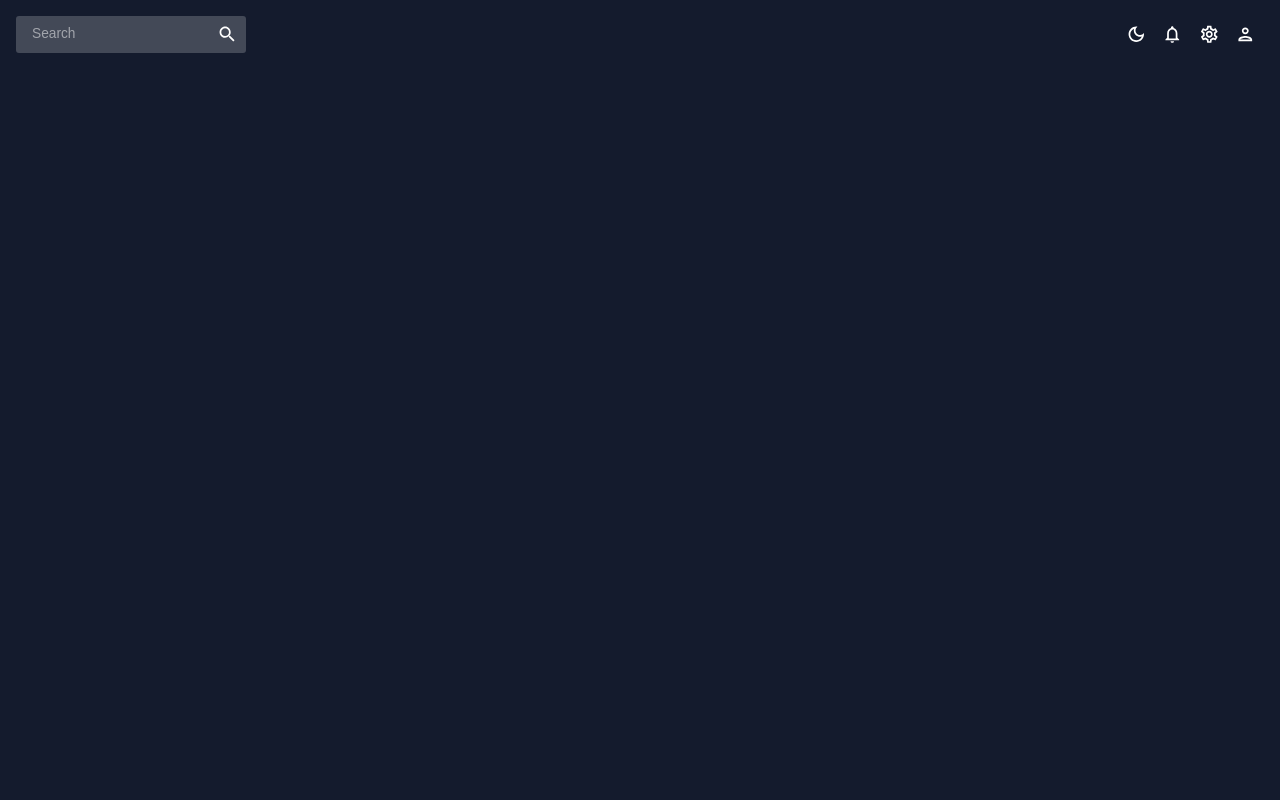
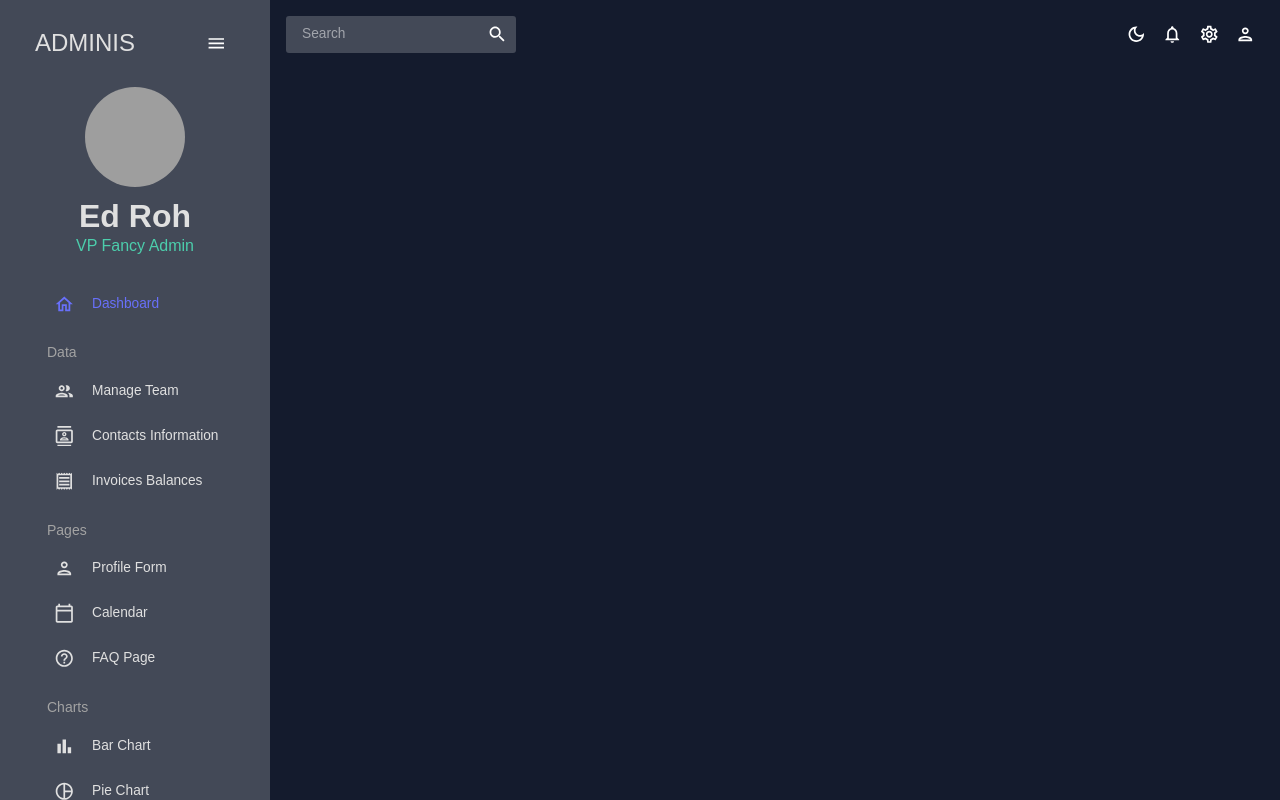
Before and after one commit to jonrob08/react-admin, a React (Create React App) app: page / in a window 1280 px wide. Built offline with nearby package versions, Linux system fonts and the light colour scheme; grey boxes are pictures that could not be loaded; a web font is replaced by a local one.

Commit message:
Add Sidebar and future href logic
Sidebar component has been created with react pro sidebar

```diff
--- a/src/App.js
+++ b/src/App.js
@@ -1,17 +1,21 @@
+import { useState } from "react";
 import { ColorModeContext, useMode } from './theme'
 import { CssBaseline, ThemeProvider } from '@mui/material'
 import Topbar from './scenes/global/Topbar';
+import Sidebar from './scenes/global/Sidebar';
 
 function App() {
   const [ theme, colorMode ] = useMode()
+  const [isSidebar, setIsSidebar] = useState(true);
 
   return (
   <ColorModeContext.Provider value={colorMode}>
     <ThemeProvider theme={theme}>
       <CssBaseline />
       <div className="app">
-        <main className="content">
-          <Topbar />
+      <Sidebar isSidebar={isSidebar} />
+          <main className="content">
+            <Topbar setIsSidebar={setIsSidebar} />
         </main>
       </div>
     </ThemeProvider>
--- a/src/scenes/global/Sidebar.jsx
+++ b/src/scenes/global/Sidebar.jsx
@@ -1,9 +1,228 @@
+import { useState } from "react";
+import { ProSidebar, Menu, MenuItem } from "react-pro-sidebar";
+import { Box, IconButton, Typography, useTheme } from "@mui/material";
+import { Link } from "react-router-dom";
+import "react-pro-sidebar/dist/css/styles.css";
+import { tokens } from "../../theme";
+import HomeOutlinedIcon from "@mui/icons-material/HomeOutlined";
+import PeopleOutlinedIcon from "@mui/icons-material/PeopleOutlined";
+import ContactsOutlinedIcon from "@mui/icons-material/ContactsOutlined";
+import ReceiptOutlinedIcon from "@mui/icons-material/ReceiptOutlined";
+import PersonOutlinedIcon from "@mui/icons-material/PersonOutlined";
+import CalendarTodayOutlinedIcon from "@mui/icons-material/CalendarTodayOutlined";
+import HelpOutlineOutlinedIcon from "@mui/icons-material/HelpOutlineOutlined";
+import BarChartOutlinedIcon from "@mui/icons-material/BarChartOutlined";
+import PieChartOutlineOutlinedIcon from "@mui/icons-material/PieChartOutlineOutlined";
+import TimelineOutlinedIcon from "@mui/icons-material/TimelineOutlined";
+import MenuOutlinedIcon from "@mui/icons-material/MenuOutlined";
+import MapOutlinedIcon from "@mui/icons-material/MapOutlined";
+
+const Item = ({ title, to, icon, selected, setSelected }) => {
+  const theme = useTheme();
+  const colors = tokens(theme.palette.mode);
+  return (
+    <MenuItem
+      active={selected === title}
+      style={{
+        color: colors.grey[100],
+      }}
+      onClick={() => setSelected(title)}
+      icon={icon}
+    >
+      <Typography>{title}</Typography>
+      <Link to={to} />
+    </MenuItem>
+  );
+};
+
 const Sidebar = () => {
-    return(
-        <div>
-            Sidebar
-        </div>
-    )
-}
+  const theme = useTheme();
+  const colors = tokens(theme.palette.mode);
+  const [isCollapsed, setIsCollapsed] = useState(false);
+  const [selected, setSelected] = useState("Dashboard");
 
-export default Sidebar
+  return (
+    <Box
+      sx={{
+        "& .pro-sidebar-inner": {
+          background: `${colors.primary[400]} !important`,
+        },
+        "& .pro-icon-wrapper": {
+          backgroundColor: "transparent !important",
+        },
+        "& .pro-inner-item": {
+          padding: "5px 35px 5px 20px !important",
+        },
+        "& .pro-inner-item:hover": {
+          color: "#868dfb !important",
+        },
+        "& .pro-menu-item.active": {
+          color: "#6870fa !important",
+        },
+      }}
+    >
+      <ProSidebar collapsed={isCollapsed}>
+        <Menu iconShape="square">
+          {/* LOGO AND MENU ICON */}
+          <MenuItem
+            onClick={() => setIsCollapsed(!isCollapsed)}
+            icon={isCollapsed ? <MenuOutlinedIcon /> : undefined}
+            style={{
+              margin: "10px 0 20px 0",
+              color: colors.grey[100],
+            }}
+          >
+            {!isCollapsed && (
+              <Box
+                display="flex"
+                justifyContent="space-between"
+                alignItems="center"
+                ml="15px"
+              >
+                <Typography variant="h3" color={colors.grey[100]}>
+                  ADMINIS
+                </Typography>
+                <IconButton onClick={() => setIsCollapsed(!isCollapsed)}>
+                  <MenuOutlinedIcon />
+                </IconButton>
+              </Box>
+            )}
+          </MenuItem>
+
+          {!isCollapsed && (
+            <Box mb="25px">
+              <Box display="flex" justifyContent="center" alignItems="center">
+                <img
+                  alt="profile-user"
+                  width="100px"
+                  height="100px"
+                  src={`../../assets/user.png`}
+                  style={{ cursor: "pointer", borderRadius: "50%" }}
+                />
+              </Box>
+              <Box textAlign="center">
+                <Typography
+                  variant="h2"
+                  color={colors.grey[100]}
+                  fontWeight="bold"
+                  sx={{ m: "10px 0 0 0" }}
+                >
+                  Ed Roh
+                </Typography>
+                <Typography variant="h5" color={colors.greenAccent[500]}>
+                  VP Fancy Admin
+                </Typography>
+              </Box>
+            </Box>
+          )}
+
+          <Box paddingLeft={isCollapsed ? undefined : "10%"}>
+            <Item
+              title="Dashboard"
+              to="/"
+              icon={<HomeOutlinedIcon />}
+              selected={selected}
+              setSelected={setSelected}
+            />
+
+            <Typography
+              variant="h6"
+              color={colors.grey[300]}
+              sx={{ m: "15px 0 5px 20px" }}
+            >
+              Data
+            </Typography>
+            <Item
+              title="Manage Team"
+              to="/team"
+              icon={<PeopleOutlinedIcon />}
+              selected={selected}
+              setSelected={setSelected}
+            />
+            <Item
+              title="Contacts Information"
+              to="/contacts"
+              icon={<ContactsOutlinedIcon />}
+              selected={selected}
+              setSelected={setSelected}
+            />
+            <Item
+              title="Invoices Balances"
+              to="/invoices"
+              icon={<ReceiptOutlinedIcon />}
+              selected={selected}
+              setSelected={setSelected}
+            />
+
+            <Typography
+              variant="h6"
+              color={colors.grey[300]}
+              sx={{ m: "15px 0 5px 20px" }}
+            >
+              Pages
+            </Typography>
+            <Item
+              title="Profile Form"
+              to="/form"
+              icon={<PersonOutlinedIcon />}
+              selected={selected}
+              setSelected={setSelected}
+            />
+            <Item
+              title="Calendar"
+              to="/calendar"
+              icon={<CalendarTodayOutlinedIcon />}
+              selected={selected}
+              setSelected={setSelected}
+            />
+            <Item
+              title="FAQ Page"
+              to="/faq"
+              icon={<HelpOutlineOutlinedIcon />}
+              selected={selected}
+              setSelected={setSelected}
+            />
+
+            <Typography
+              variant="h6"
+              color={colors.grey[300]}
+              sx={{ m: "15px 0 5px 20px" }}
+            >
+              Charts
+            </Typography>
+            <Item
+              title="Bar Chart"
+              to="/bar"
+              icon={<BarChartOutlinedIcon />}
+              selected={selected}
+              setSelected={setSelected}
+            />
+            <Item
+              title="Pie Chart"
+              to="/pie"
+              icon={<PieChartOutlineOutlinedIcon />}
+              selected={selected}
+              setSelected={setSelected}
+            />
+            <Item
+              title="Line Chart"
+              to="/line"
+              icon={<TimelineOutlinedIcon />}
+              selected={selected}
+              setSelected={setSelected}
+            />
+            <Item
+              title="Geography Chart"
+              to="/geography"
+              icon={<MapOutlinedIcon />}
+              selected={selected}
+              setSelected={setSelected}
+            />
+          </Box>
+        </Menu>
+      </ProSidebar>
+    </Box>
+  );
+};
+
+export default Sidebar;
```
Also changed, not shown: src/components/Header.jsx (added).
